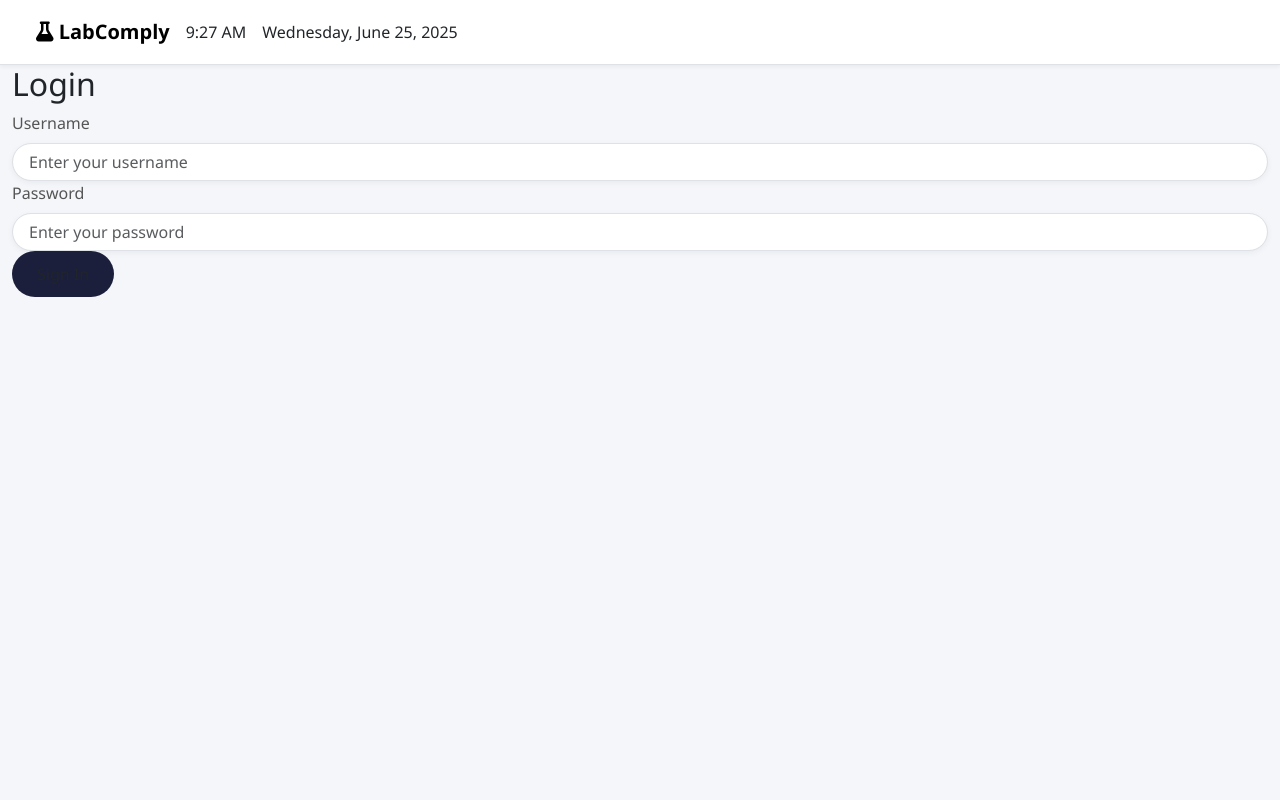
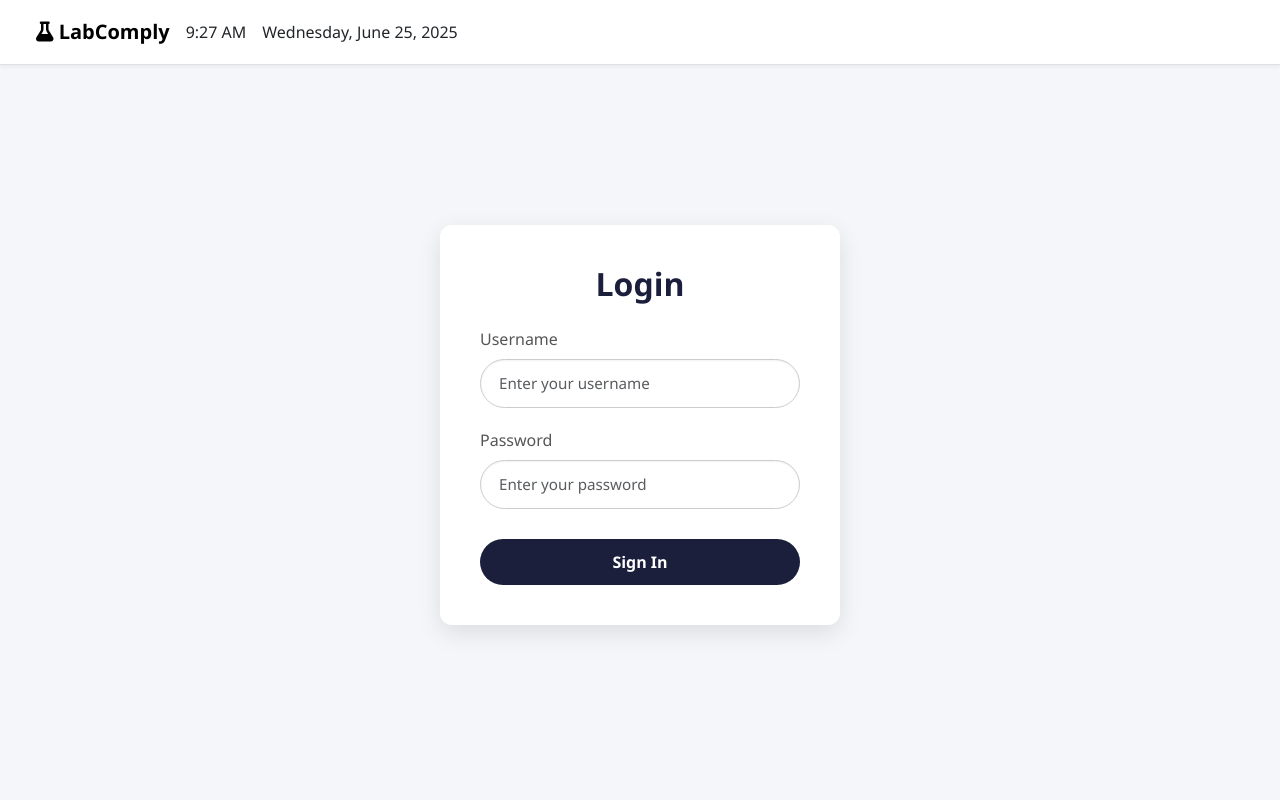
Before and after one commit to TwittK/ICT2114, a Flask app: page /login in a window 1280 px wide. Run offline with Flask 3, Linux system fonts and the light colour scheme.

Commit message:
login layout

```diff
--- a/static/css/style.css
+++ b/static/css/style.css
@@ -126,3 +126,62 @@ button[type="submit"]:hover {
   font-weight: 600;
   font-size: 1.25rem;
 }
+
+.login-container {
+  display: flex;
+  justify-content: center;
+  align-items: center;
+  height: calc(100vh - 80px); /* account for navbar */
+  background-color: #f4f6f9;
+  padding: 40px 20px;
+}
+
+.login-card {
+  background-color: #ffffff;
+  padding: 40px;
+  border-radius: 12px;
+  box-shadow: 0 8px 24px rgba(0, 0, 0, 0.1);
+  width: 100%;
+  max-width: 400px;
+}
+
+.login-title {
+  margin-bottom: 24px;
+  font-weight: 600;
+  text-align: center;
+  color: #1b1f3b;
+}
+
+.login-form .form-group {
+  margin-bottom: 20px;
+}
+
+.login-input {
+  border-radius: 50px;
+  padding: 12px 18px;
+  font-size: 0.95rem;
+  box-shadow: inset 0 1px 2px rgba(0, 0, 0, 0.05);
+  border: 1px solid #ccc;
+}
+
+.login-btn {
+  width: 100%;
+  background-color: #1b1f3b;
+  color: #fff;
+  padding: 12px;
+  border-radius: 50px;
+  font-weight: 600;
+  transition: background-color 0.3s ease;
+  margin-top: 10px;
+}
+
+.login-btn:hover {
+  background-color: #12152b;
+}
+
+.login-alert {
+  font-size: 0.9rem;
+  padding: 8px 12px;
+  border-radius: 6px;
+  margin-bottom: 16px;
+}
```
Also changed, not shown: users.sqlite.
